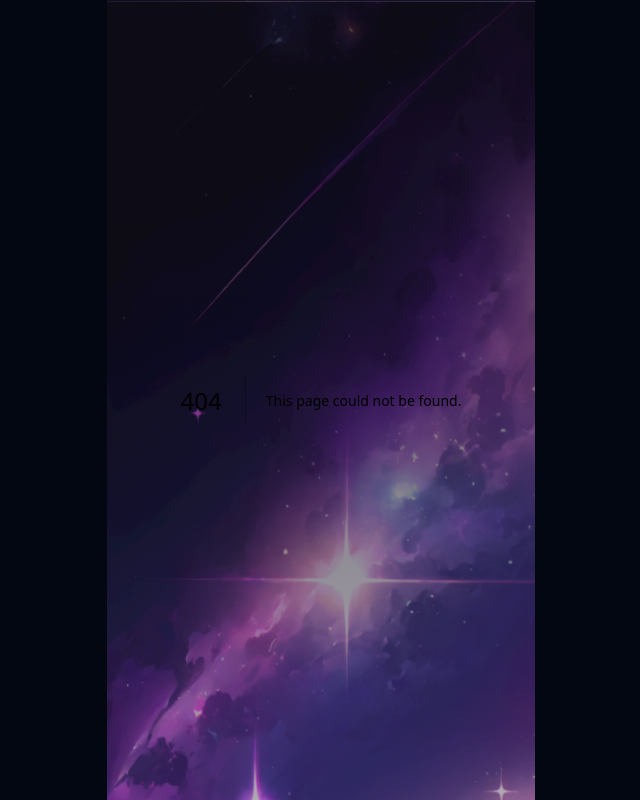
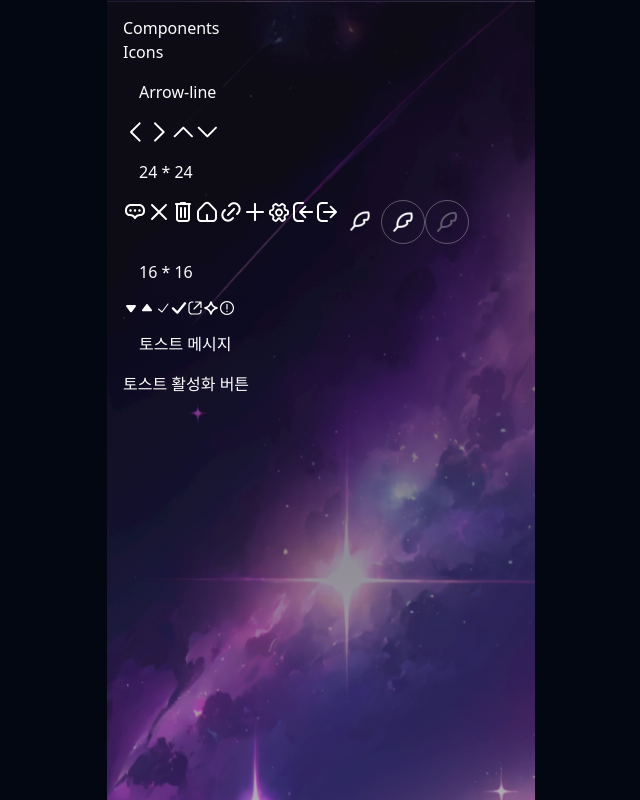
Before and after one commit to easy-or-hard/ZARI-FRONTEND, a Next.js app: page /testie/components in a window 1280 px wide. Before the commit this address had no page. Shown: the whole page, without its empty margins (319-959 px from the left). Built offline with nearby package versions, Linux system fonts and the light colour scheme.

Commit message:
UI 컴포넌트 확인 페이지

```diff
--- /dev/null
+++ b/src/app/testie/components/layout.tsx
@@ -0,0 +1,14 @@
+import React from "react";
+import ToastProvider from "@/components/ui/toast-message/toast-provider";
+
+export default function RootLayout({
+                                       children,
+                                   }: {
+    children: React.ReactNode
+}) {
+    return (
+        <ToastProvider>
+            {children}
+        </ToastProvider>
+    )
+}
--- /dev/null
+++ b/src/app/testie/components/page.tsx
@@ -0,0 +1,73 @@
+'use client'
+import LeftIcon from "@/components/ui/icon/arrow/leftIcon";
+import RightIcon from "@/components/ui/icon/arrow/rightIcon";
+import DownIcon from "@/components/ui/icon/arrow/downIcon";
+import UpIcon from "@/components/ui/icon/arrow/upIcon";
+import ChatIcon from "@/components/ui/icon/size24/chat";
+import CloseIcon from "@/components/ui/icon/size24/close";
+import DeleteIcon from "@/components/ui/icon/size24/delete";
+import HomeIcon from "@/components/ui/icon/size24/home";
+import LinkIcon from "@/components/ui/icon/size24/link";
+import PlusIcon from "@/components/ui/icon/size24/plus";
+import SettingIcon from "@/components/ui/icon/size24/setting";
+import SignInIcon from "@/components/ui/icon/size24/sign-in";
+import SignOutIcon from "@/components/ui/icon/size24/sign-out";
+import WriteIcon from "@/components/ui/icon/size24/write";
+import WriteSignedInIcon from "@/components/ui/icon/size24/write-signed-in";
+import WriteSignedOutIcon from "@/components/ui/icon/size24/wirte-signed-out";
+import ArrowDownIcon from "@/components/ui/icon/size16/arrow-down";
+import ArrowUpIcon from "@/components/ui/icon/size16/arrow-up";
+import CheckIcon from "@/components/ui/icon/size16/check";
+import NewTabIcon from "@/components/ui/icon/size16/new-tab";
+import CheckBoldIcon from "@/components/ui/icon/size16/check-bold";
+import WarningIcon from "@/components/ui/icon/size16/warning";
+import StarIcon from "@/components/ui/icon/size16/star";
+
+import {useContext} from "react";
+import {ToastContext} from "@/components/ui/toast-message/toast-provider";
+
+export default function Components() {
+    const showToast = useContext(ToastContext);
+
+    return (
+        <div className='p-4 w-full'>
+            <h1>Components</h1>
+            <h2>Icons</h2>
+            <h3 className='m-4'>Arrow-line</h3>
+            <div className='flex'>
+                <LeftIcon/>
+                <RightIcon/>
+                <UpIcon/>
+                <DownIcon/>
+            </div>
+            <h3 className='m-4'>24 * 24</h3>
+            <div className='flex'>
+                <ChatIcon/>
+                <CloseIcon/>
+                <DeleteIcon/>
+                <HomeIcon/>
+                <LinkIcon/>
+                <PlusIcon/>
+                <SettingIcon/>
+                <SignInIcon/>
+                <SignOutIcon/>
+                <WriteIcon/>
+                <WriteSignedInIcon/>
+                <WriteSignedOutIcon/>
+            </div>
+            <h3 className='m-4'>16 * 16</h3>
+            <div className='flex'>
+                <ArrowDownIcon/>
+                <ArrowUpIcon/>
+                <CheckIcon/>
+                <CheckBoldIcon/>
+                <NewTabIcon/>
+                <StarIcon/>
+                <WarningIcon/>
+            </div>
+            <h3 className='m-4'>토스트 메시지</h3>
+            <button onClick={() => showToast("토스트입니다. 토스트입니다. 토스트입니다. 토스트입니다. 토스트입니다.")}>
+                토스트 활성화 버튼</button>
+        </div>
+    )
+}
```
